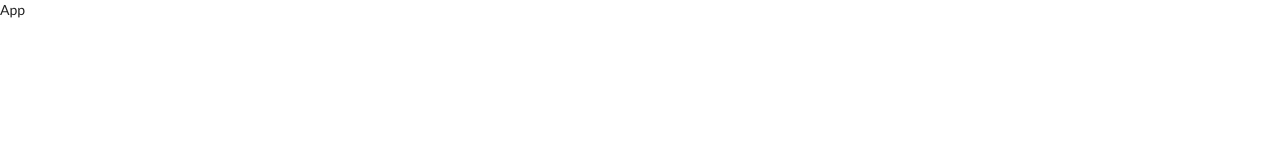
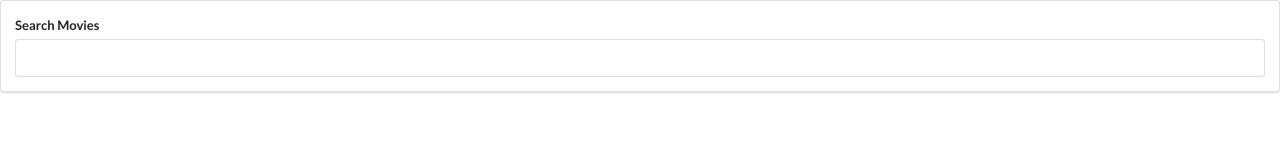
Before and after one commit to Terrence-Me/tmdb_api_project_react, a React (Create React App) app: page / in a window 1280 px wide. Shown: the top 160 px of the page. Built offline with nearby package versions, Linux system fonts and the light colour scheme.

Commit message:
add search bar component

```diff
--- a/src/components/App.js
+++ b/src/components/App.js
@@ -1,7 +1,8 @@
 import React from 'react';
+import SearchBar from './SearchBar';
 
 const App = () => {
-  return <div>App</div>;
+  return <SearchBar />;
 };
 
 export default App;
--- /dev/null
+++ b/src/components/SearchBar.js
@@ -0,0 +1,16 @@
+import React from 'react';
+
+const SearchBar = () => {
+  return (
+    <div className="ui segment search-bar">
+      <form action="" className="ui form">
+        <div className="field">
+          <label htmlFor="input">Search Movies</label>
+          <input type="text" id="input" />
+        </div>
+      </form>
+    </div>
+  );
+};
+
+export default SearchBar;
```
